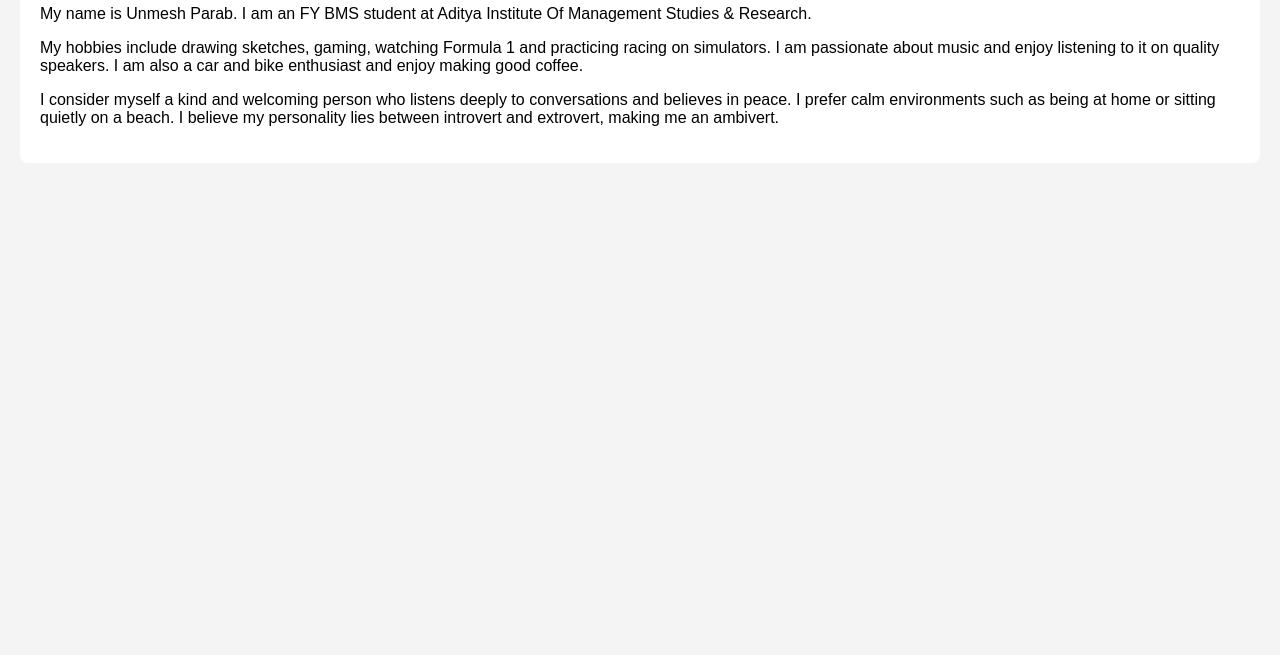
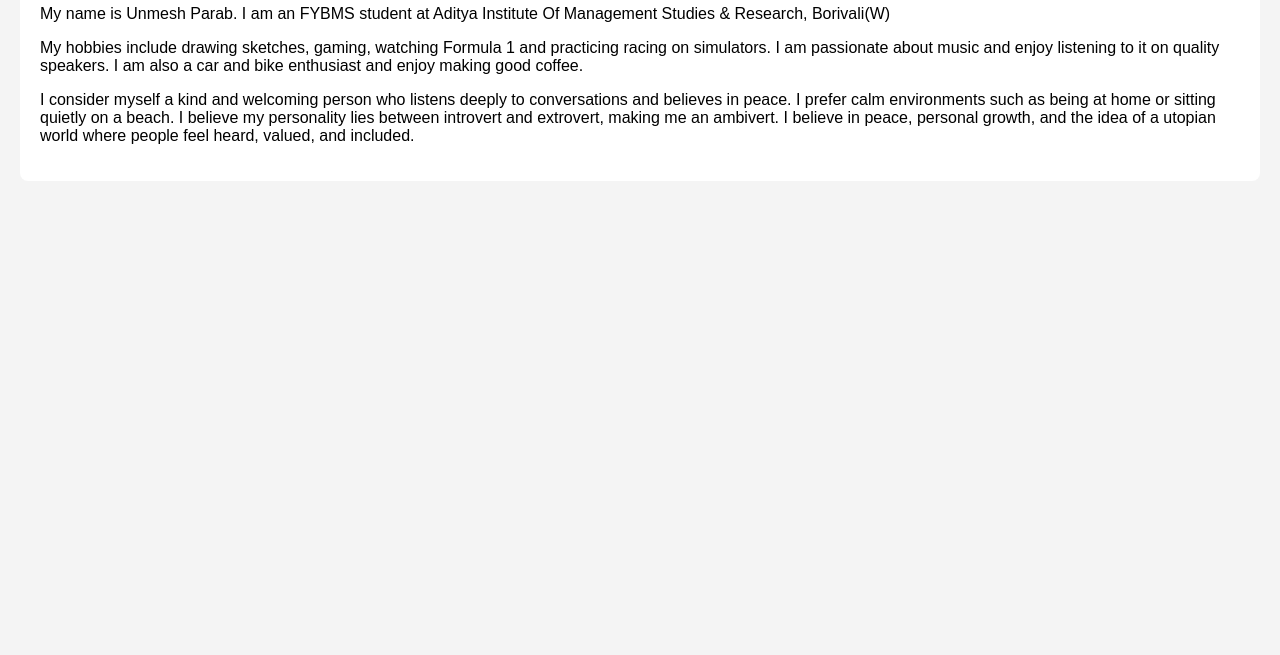
Before and after one commit to UnmeshParab23/unmeshparab.github.io, a plain HTML site: page about.html in a window 1280 px wide. Shown: the part 145-800 px from the top of the page. Drawn offline with Linux system fonts and the light colour scheme.

Commit message:
Revise About Me section with additional details
Updated personal introduction and added location.

```diff
--- a/about.html
+++ b/about.html
@@ -38,8 +38,8 @@
 <section>
     <h1>About Me</h1>
     <p>
-        My name is Unmesh Parab. I am an FY BMS student at Aditya Institute Of
-        Management Studies & Research.
+        My name is Unmesh Parab. I am an FYBMS student at Aditya Institute Of
+        Management Studies & Research, Borivali(W)
     </p>
 
     <p>
@@ -54,6 +54,8 @@
         conversations and believes in peace. I prefer calm environments such as
         being at home or sitting quietly on a beach. I believe my personality
         lies between introvert and extrovert, making me an ambivert.
+        I believe in peace, personal growth, and the idea of a utopian world where people feel
+        heard, valued, and included.
     </p>
 </section>
 
```
